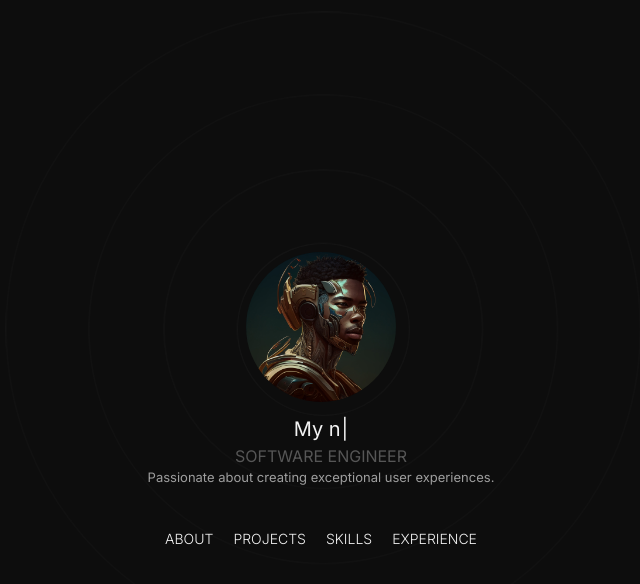
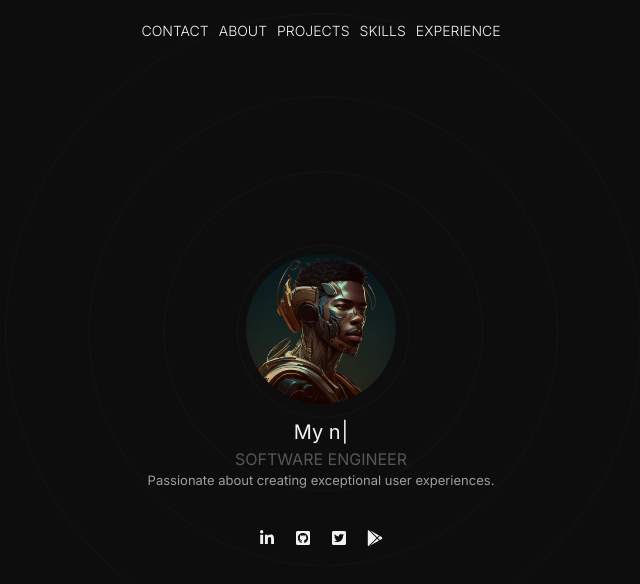
Before and after one commit to Ofonna-N/portfolio-site-v3, a Next.js app: page / in a window 1280 px wide. Shown: the top 584 px of the page, without its empty margins (319-959 px from the left). Built offline with nearby package versions, Linux system fonts and the light colour scheme.

Commit message:
moved links to Navbar and social icons to hero section

```diff
--- a/src/app/components/HeroSection.tsx
+++ b/src/app/components/HeroSection.tsx
@@ -4,6 +4,13 @@ import MotionDiv from "./utility/MotionDiv";
 import AnimatedCubes from "./AnimatedCubes";
 import Image from "next/image";
 import profile from "../../assets/profile-pic.jpg";
+import {
+  FaLinkedinIn,
+  FaTwitterSquare,
+  FaGithubSquare,
+  FaGooglePlay,
+  FaEnvelopeSquare,
+} from "react-icons/fa";
 
 const HeroSection = () => {
   return (
@@ -19,6 +26,37 @@ const HeroSection = () => {
         />
       </div>
       <HeroTitle />
+      {/* Social Icons */}
+      <MotionDiv
+        initial={{ x: -500, opacity: 0 }}
+        animate={{ x: 0, opacity: 1 }}
+        transition={{ duration: 1, ease: "backOut" }}
+        className="relative"
+      >
+        <ul className="flex items-center justify-center gap-[2rem]">
+          <li>
+            <a href="">
+              <FaLinkedinIn />
+            </a>
+          </li>
+          <li>
+            <a href="">
+              <FaGithubSquare />
+            </a>
+          </li>
+          <li>
+            <a href="">
+              <FaTwitterSquare />
+            </a>
+          </li>
+          <li>
+            <a href="">
+              <FaGooglePlay />
+            </a>
+          </li>
+        </ul>
+      </MotionDiv>
+      {/* Get in touch text */}
     </div>
   );
 };
--- a/src/app/components/HeroTitle.tsx
+++ b/src/app/components/HeroTitle.tsx
@@ -1,12 +1,12 @@
 "use client";
 import Typewriter from "typewriter-effect";
 
-const sectionLinks = [
-  { label: "ABOUT", href: "#about" },
-  { label: "PROJECTS", href: "#projects" },
-  { label: "SKILLS", href: "#skills" },
-  { label: "EXPERIENCE", href: "#experience" },
-];
+// const sectionLinks = [
+//   { label: "ABOUT", href: "#about" },
+//   { label: "PROJECTS", href: "#projects" },
+//   { label: "SKILLS", href: "#skills" },
+//   { label: "EXPERIENCE", href: "#experience" },
+// ];
 
 const HeroTitle = () => {
   return (
@@ -24,7 +24,7 @@ const HeroTitle = () => {
       <h3 className="max-w-[50rem] px-[2rem] text-[1.3rem] mb-[4rem] text-white/60">
         Passionate about creating exceptional user experiences.
       </h3>
-      <ul className="flex justify-center gap-[2rem] font-light relative">
+      {/* <ul className="flex justify-center gap-[2rem] font-light relative">
         {sectionLinks.map((link) => (
           <li key={link.label} className="text-[1.4rem]">
             <a
@@ -35,7 +35,7 @@ const HeroTitle = () => {
             </a>
           </li>
         ))}
-      </ul>
+      </ul> */}
     </div>
   );
 };
--- a/src/app/components/NavBar.tsx
+++ b/src/app/components/NavBar.tsx
@@ -1,58 +1,30 @@
 import React from "react";
 import MaxWidth from "./utility/MaxWidth";
-import {
-  FaLinkedinIn,
-  FaTwitterSquare,
-  FaGithubSquare,
-  FaGooglePlay,
-  FaEnvelopeSquare,
-} from "react-icons/fa";
-import MotionDiv from "./utility/MotionDiv";
 
+const sectionLinks = [
+  { label: "CONTACT", href: "#hero" },
+  { label: "ABOUT", href: "#about" },
+  { label: "PROJECTS", href: "#projects" },
+  { label: "SKILLS", href: "#skills" },
+  { label: "EXPERIENCE", href: "#experience" },
+];
 const NavBar = () => {
   return (
-    <nav className="bg-primary-900 py-[1rem] z-10">
+    <nav className="py-[2rem] w-full z-10">
       <MaxWidth>
-        <div className="flex flex-col gap-4 items-center justify-center px-[2rem] sm:justify-between sm:flex-row">
-          {/* Social Icons */}
-          <MotionDiv
-            initial={{ x: -500, opacity: 0 }}
-            animate={{ x: 0, opacity: 1 }}
-            transition={{ duration: 1, ease: "backOut" }}
-          >
-            <ul className="flex items-center justify-center gap-[2rem]">
-              <li>
-                <a href="">
-                  <FaLinkedinIn />
+        <div className="flex flex-col gap-4 items-center justify-center px-[2rem]">
+          <ul className="flex justify-center gap-[1rem] font-light relative">
+            {sectionLinks.map((link) => (
+              <li key={link.label} className="text-[1.4rem]">
+                <a
+                  href={link.href}
+                  className="hover:text-amber-500 hover:border-b hover:border-yellow-500 transition-all"
+                >
+                  {link.label}
                 </a>
               </li>
-              <li>
-                <a href="">
-                  <FaGithubSquare />
-                </a>
-              </li>
-              <li>
-                <a href="">
-                  <FaTwitterSquare />
-                </a>
-              </li>
-              <li>
-                <a href="">
-                  <FaGooglePlay />
-                </a>
-              </li>
-            </ul>
-          </MotionDiv>
-          {/* Get in touch text */}
-          <MotionDiv
-            initial={{ x: 500, opacity: 0 }}
-            animate={{ x: 0, opacity: 1 }}
-            transition={{ duration: 1, ease: "backOut" }}
-            className="flex items-center justify-center gap-[1rem]"
-          >
-            <FaEnvelopeSquare />
-            GET IN TOUCH
-          </MotionDiv>
+            ))}
+          </ul>
         </div>
       </MaxWidth>
     </nav>
--- a/src/app/page.tsx
+++ b/src/app/page.tsx
@@ -13,9 +13,9 @@ export default function Home() {
       className="relative mx-auto h-[100vh] overflow-x-hidden
     overflow-y-auto snap-y snap-mandatory transition-all"
     >
-      {/* <header className="sticky top-0 w-full z-[1000]">
+      <header className="sticky top-0 w-full z-[1000]">
         <NavBar />
-      </header> */}
+      </header>
       <Section className="" id="hero">
         <HeroSection />
       </Section>
```
